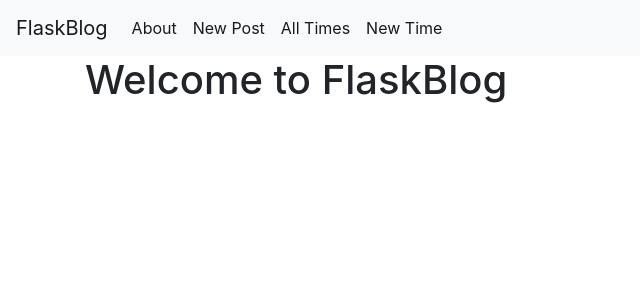
After one commit to sheateitelbaum/flask, a Flask app: page /times in a window 1280 px wide. The commit adds this page. Shown: the top 300 px of the page, without its empty margins (0-640 px from the left). Run offline with Flask 3, Linux system fonts and the light colour scheme; data that the repository does not hold is empty; some libraries are stand-ins or nearby versions.

Commit message:
started adding times table things

```diff
--- a/app.py
+++ b/app.py
@@ -1,37 +1,99 @@
 import sqlite3
 from flask import Flask, render_template, request, url_for, flash, redirect
+from flask_mysqldb import MySQL
+from werkzeug.exceptions import abort
+import sqlalchemy as sa
+import pandas as pd
 
-from werkzeug.exceptions import abort
 
 def get_db_connection():
-    conn = sqlite3.connect('database.db')
-    conn.row_factory = sqlite3.Row
-    return conn
+    # DEFINE THE DATABASE CREDENTIALS
+    user = 'root'
+    # password = 'password'
+    host = 'localhost'
+    port = 3306
+    database = 'test'
+
+    # PYTHON FUNCTION TO CONNECT TO THE MYSQL DATABASE AND
+    # RETURN THE SQLACHEMY ENGINE OBJECT
+    engine = sa.create_engine(
+        url=f"mysql+pymysql://{user}@{host}:{port}/{database}"
+    )
+
+    return engine
+
+
+app = Flask(__name__)
+app.config['SECRET_KEY'] = 'your secret key'
 
 
 def get_post(post_id):
-    conn = get_db_connection()
-    post = conn.execute('SELECT * FROM posts WHERE id = ?',
-    (post_id,)).fetchone()
-    conn.close()
+    engine = get_db_connection()
+    with engine.connect() as conn:
+        post = conn.execute(sa.text(f'SELECT * FROM posts WHERE id = :post_id'), {'post_id': post_id}).fetchone()
+        ## post = dict(row.rowproxy)
+    # conn.close()
+    print('posts', post)
+    print('hello', type(post))
     if post is None:
         abort(404)
     return post
 
-app = Flask(__name__)
-app.config['SECRET_KEY'] = 'your secret key'
+def get_time(time_id):
+    engine = get_db_connection()
+    with engine.connect() as conn:
+        time = conn.execute(sa.text(f'SELECT * FROM times WHERE id = :time_id'), {'time_id': time_id}).fetchone()
+        ## post = dict(row.rowproxy)
+    # conn.close()
+
+    if time is None:
+        abort(404)
+    return time
+
+
+@app.route('/init')
+def init():
+    try:
+
+        # GET THE CONNECTION OBJECT (ENGINE) FOR THE DATABASE
+        engine = get_db_connection()
+        print(
+            f"Connection to the for user  created successfully.")
+    except Exception as ex:
+        print("Connection could not be made due to the following error: \n", ex)
+
 
 @app.route('/')
 def index():
-    conn = get_db_connection()
-    posts = conn.execute('SELECT * FROM posts').fetchall()
-    conn.close()
-    return render_template('index.html', posts=posts)
+    engine = get_db_connection()
+    stmt = 'SELECT * FROM posts'
+    with engine.connect() as conn:
+        data = conn.execute(sa.text(stmt))
+    print('posts', type(data))
+    # conn.close()
+    return render_template('index.html', posts=data)
+
+@app.route('/times')
+def times():
+    engine = get_db_connection()
+    stmt = 'SELECT * FROM times'
+    with engine.connect() as conn:
+        data = conn.execute(sa.text(stmt))
+    print('posts', type(data))
+    # conn.close()
+    return render_template('times.html', times=data)
+
 
 @app.route('/<int:post_id>')
 def post(post_id):
     post = get_post(post_id)
     return render_template('post.html', post=post)
+
+
+@app.route('/time/<int:time_id>')
+def time(time_id):
+    time = get_time(time_id)
+    return render_template('time.html', time=time)
 
 
 @app.route('/create', methods=('GET', 'POST'))
@@ -43,11 +105,12 @@ def create():
         if not title:
             flash('Title is required!')
         else:
-            conn = get_db_connection()
-            conn.execute('INSERT INTO posts (title, content) VALUES (?, ?)',
-                         (title, content))
-            conn.commit()
-            conn.close()
+            engine = get_db_connection()
+            with engine.connect() as conn:
+                conn.execute(sa.text(f'INSERT INTO posts (title, content) VALUES (:title , :content)'),
+                             {'title': title, 'content': content})
+                conn.commit()
+                conn.close()
             return redirect(url_for('index'))
 
     return render_template('create.html')
@@ -64,23 +127,69 @@ def edit(id):
         if not title:
             flash('Title is required!')
         else:
-            conn = get_db_connection()
-            conn.execute('UPDATE posts SET title = ?, content = ?'
-                         ' WHERE id = ?',
-                         (title, content, id))
-            conn.commit()
-            conn.close()
+            engine = get_db_connection()
+            with engine.connect() as conn:
+                conn.execute(sa.text('UPDATE posts SET title = :title, content = :content WHERE id = :id'),
+                             {'title': title, 'content': content, 'id': id})
+                conn.commit()
+                conn.close()
             return redirect(url_for('index'))
 
     return render_template('edit.html', post=post)
 
+@app.route('/<int:id>/edit_time', methods=('GET', 'POST'))
+def edit_time(id):
+    pass
+    post = get_post(id)
+
+    if request.method == 'POST':
+        title = request.form['title']
+        content = request.form['content']
+
+        if not title:
+            flash('Title is required!')
+        else:
+            engine = get_db_connection()
+            with engine.connect() as conn:
+                conn.execute(sa.text('UPDATE posts SET title = :title, content = :content WHERE id = :id'),
+                             {'title': title, 'content': content, 'id': id})
+                conn.commit()
+                conn.close()
+            return redirect(url_for('index'))
+
+    return render_template('edit_time.html', post=post)
+
+
 @app.route('/<int:id>/delete', methods=('GET', 'POST'))
 def delete(id):
     post = get_post(id)
+    print('type', type(post))
 
-    conn = get_db_connection()
-    conn.execute('DELETE FROM posts WHERE id = ?', (id,))
-    conn.commit()
-    conn.close()
-    flash(f"{post['title']} was successfully deleted!")
+    engine = get_db_connection()
+    with engine.connect() as conn:
+        conn.execute(sa.text('DELETE FROM posts WHERE id = :id'), ({'id': id}))
+        conn.commit()
+        conn.close()
+
+    flash(f"{post[2]} was successfully deleted!")
     return redirect(url_for('index'))
+
+
+# @app.route('/<int:id>/loop', methods=('GET', 'POST'))
+# def loop(id):
+#     post = get_post(id)
+#     for k,v in post:
+#         print(k,v)
+#
+#     #flash(f"{post[2]} was successfully deleted!")
+#     return redirect(url_for('index'))
+
+@app.route('/import')
+def import_csv():
+    if request.method == 'POST':
+        engine = get_db_connection()
+
+        yt = pd.read_excel('yt.xlsx')
+        yt.index.name = 'id'
+        yt.to_sql('times', con=engine, if_exists='append', chunksize=1000, index=False)
+    return render_template('import.html', post=post)
--- a/templates/base.html
+++ b/templates/base.html
@@ -24,6 +24,12 @@
             <li class="nav-item active">
                 <a class="nav-link" href="{{ url_for('create') }}">New Post</a>
             </li>
+            <li class="nav-item active">
+                <a class="nav-link" href="{{ url_for('times') }}">All Times</a>
+            </li>
+            <li class="nav-item active">
+                <a class="nav-link" href="{{ url_for('times') }}">New Time</a>
+            </li>
             </ul>
         </div>
     </nav>
--- /dev/null
+++ b/templates/time.html
@@ -0,0 +1,6 @@
+{% extends 'base.html' %}
+
+{% block content %}
+    <h2>{% block title %} {{ time['name'] }} {% endblock %}</h2>
+    <p>{{ time['date'] }}</p>
+{% endblock %}
--- /dev/null
+++ b/templates/times.html
@@ -0,0 +1,14 @@
+{% extends 'base.html' %}
+
+{% block content %}
+    <h1>{% block title %} Welcome to FlaskBlog {% endblock %}</h1>
+    {% for time in times %}
+        <a href="{{url_for('time', time_id=time['id']) }}">
+            <h2>{{ time['name'] }}</h2>
+        </a>
+        <a href="{{url_for('edit_time', id=time['id']) }}">
+        <span class="badge badge-warning">Edit Time</span>
+        </a>
+        <hr>
+    {% endfor %}
+{% endblock %}
```
Also changed, not shown: init_db.py (+7 -4 lines), templates/delete.html (deleted, +0 -25 lines), yt.py (+0 -8 lines).
